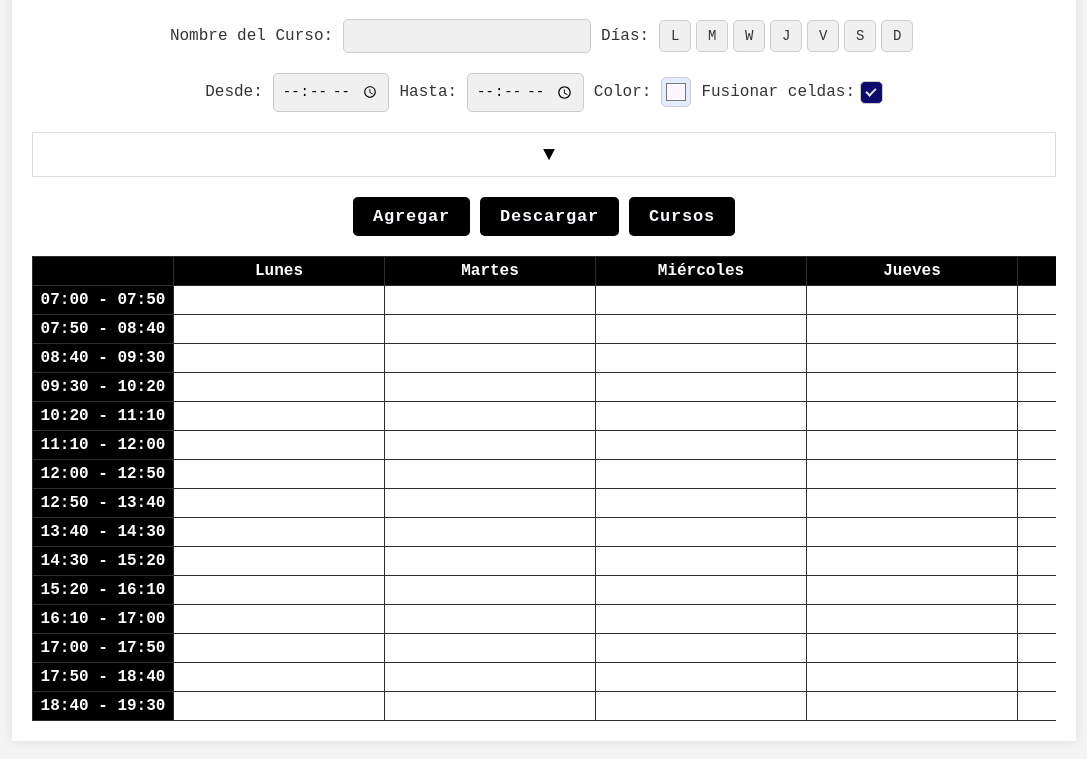
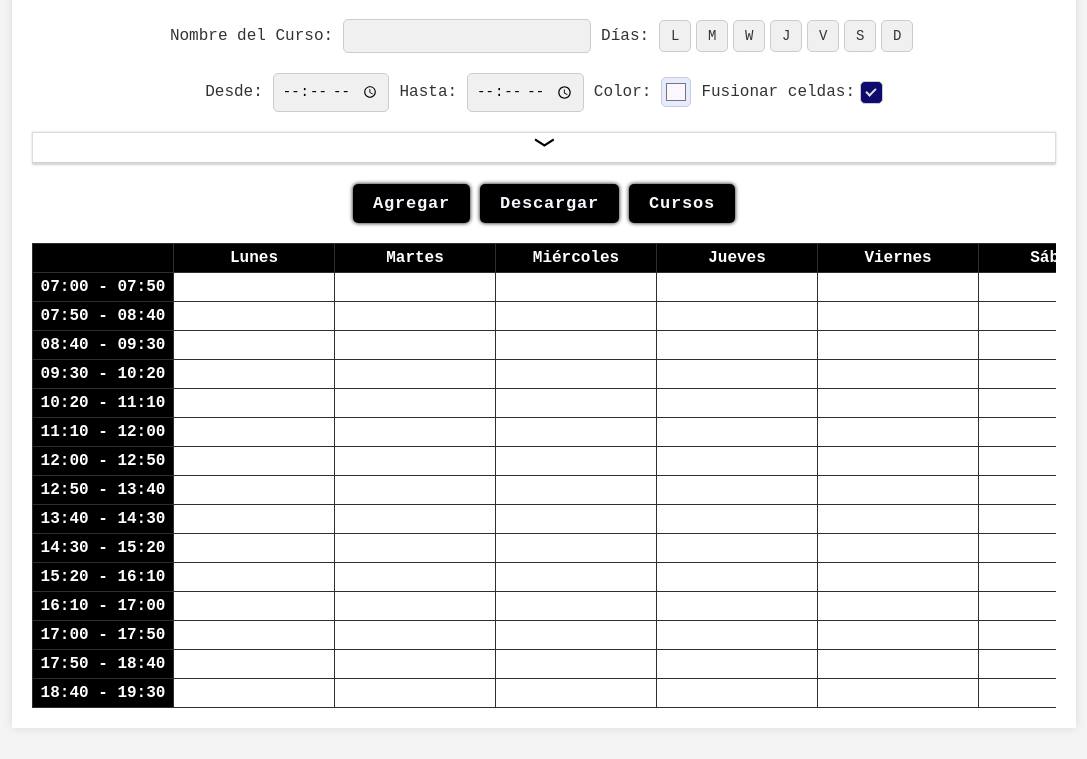
Before and after one commit to Hestranha/horaio, a plain HTML site: page index.html in a window 1280 px wide. Shown: the part 131-890 px from the top of the page, without its empty margins (96-1183 px from the left). Drawn offline with Linux system fonts and the light colour scheme; some packages are replaced by stand-ins of ours; a script that the page names is missing.

Commit message:
estetica botones

```diff
--- a/index.html
+++ b/index.html
@@ -26,7 +26,7 @@
             <label style="margin-right: 10px" for="nombre-curso"
               >Nombre del Curso:</label
             >
-            <input type="text" id="nombre-curso" required maxlength="50"/>
+            <input type="text" id="nombre-curso" required maxlength="50" autocomplete="off"/>
           </div>
           <div class="container-dias">
             <label class="style-dias">Días:</label>
@@ -71,8 +71,8 @@
             </div>
           </div>
         </div>
+        <button class="toggle-detalles" type="button" onclick="toggleDetalles()"><span>﹀</span></button>
         <div class="detalles-extra">
-          <div class="toggle-detalles" onclick="toggleDetalles()">▼</div>
           <div class="detalles-content">
             <hr>
             <h2>Detalles de horario</h2>
--- a/script.js
+++ b/script.js
@@ -5,6 +5,8 @@ generarColorPastel();
 //***************************************************************
 // Obtén la referencia al checkbox "borrarTodos"
 var checkboxBorrarTodos = document.getElementById('borrarTodos');
+var detallesContent = document.querySelector('.detalles-content');
+// detallesContent.style.display = 'none';
 // Agrega un evento de cambio al checkbox "borrarTodos"
 checkboxBorrarTodos.addEventListener('change', function () {
     // Obtén todos los checkboxes dentro de .infoCursos
@@ -18,9 +20,25 @@ checkboxBorrarTodos.addEventListener('change', function () {
 //***************************************************************
 //***************************************************************
 function toggleDetalles() {
-    var detallesContent = document.querySelector('.detalles-content');
-    detallesContent.style.display = detallesContent.style.display === 'none' ? 'flex' : 'none';
+    var detallesContent = document.querySelector('.detalles-extra');
+    var toggleButton = document.querySelector('.toggle-detalles');
+
+    // Toggle the visibility class
+    var isVisible = detallesContent.classList.toggle('visible');
+
+    // Toggle the color of the button and span
+    toggleButton.classList.toggle('clicked', isVisible);
+    toggleButton.querySelector('span').classList.toggle('clicked', isVisible);
+
+    // Rest of your existing code...
+    if (isVisible) {
+        detallesContent.style.maxHeight = (detallesContent.scrollHeight) + "px";
+    } else {
+        detallesContent.style.maxHeight = 0;
+    }
 }
+
+
 
 //***************************************************************
 //***************************************************************
--- a/styles-estetica.css
+++ b/styles-estetica.css
@@ -101,6 +101,7 @@
     border-radius: 5px;
     overflow: hidden;
     color: ghostwhite;
+    box-shadow: 0 0px 4px rgba(0, 0, 0, 0.973);
 }
 
 .ani span {
--- a/styles.css
+++ b/styles.css
@@ -86,16 +86,32 @@ td {
 th {
     background-color: #000000;
     color: #ffffff;
-    min-width: 200px;
-    max-width: 200px;
+    min-width: 150px;
+    max-width: 150px;
 }
+
 td {
     background-color: #ffffff;
-    min-width: 200px;
-    max-width: 200px;
+    min-width: 150px;
+    max-width: 150px;
 }
-#vacio,#f1,#f2,#f3,#f4,#f5,#f6,#f7,#f8,#f9,
-#f10,#f11,#f12,#f13,#f14,#f15{
+
+#vacio,
+#f1,
+#f2,
+#f3,
+#f4,
+#f5,
+#f6,
+#f7,
+#f8,
+#f9,
+#f10,
+#f11,
+#f12,
+#f13,
+#f14,
+#f15 {
     min-width: 130px !important;
     max-width: 130px !important;
 }
@@ -532,25 +548,71 @@ td {
     display: flex;
     flex-direction: column;
     border: 1px solid #ddd;
-    padding: 10px;
+    /* padding: 10px; */
     margin-bottom: 20px;
-
+    max-height: 0;
+    overflow: hidden;
+    transition: max-height 0.5s ease-in-out;
+    box-shadow: 0 1px 2px rgba(0, 0, 0, 0.2);
 }
 
 .toggle-detalles {
     cursor: pointer;
+    display: flex;
+    justify-content: center;
+    align-items: center;
     font-size: 20px;
     padding: 0px 5px;
     width: 100%;
+    background-color: rgb(255, 255, 255);
     height: auto;
     text-align: center;
+    position: relative;
+    font-weight: 700;
+    border-radius: 0px;
+    overflow: hidden;
+    border: 1px solid #ddd;
+    border-bottom: 0px;
+    box-shadow: 0 0px 2px rgba(0, 0, 0, 0.2);
+    transition: background-color 0.4s;
 }
 
+.toggle-detalles span {
+    z-index: 10;
+    transition: color 0.4s;
+    color: black;
+}
+
+.toggle-detalles:hover span {
+    color: ghostwhite;
+}
+
+.toggle-detalles:hover {
+    background-color: rgb(0, 0, 0);
+    color: ghostwhite;
+}
+
+.toggle-detalles.clicked {
+    background-color: rgb(0, 0, 0);
+}
+
+.toggle-detalles.clicked:hover {
+    background-color: #ffffff;
+}
+
+.toggle-detalles.clicked span {
+    color: ghostwhite;
+}
+
+.toggle-detalles.clicked:hover span {
+    color: rgb(0, 0, 0);
+}
 
 .detalles-content {
-    display: none;
+    display: flex;
     align-items: center;
     flex-direction: column;
+    padding: 10px;
     /* justify-content: center; */
 }
 
@@ -612,7 +674,9 @@ td {
         gap: 10px;
         /* flex-direction: column; */
     }
-    .descargar, .borrar{
+
+    .descargar,
+    .borrar {
         margin-left: 0px;
     }
 
@@ -625,11 +689,13 @@ td {
         align-items: center;
         /*justify-content: start; */
     }
-    .ani{
+
+    .ani {
         width: 110px;
         display: flex;
         font-size: 11px !important;
     }
+
     /*
     .detalles-content {
          align-items: start;
@@ -641,8 +707,7 @@ td {
 .days-checkbox label:hover:not(:focus-within),
 .container-hora input:hover:not(:focus-within),
 /* .container-color input:hover:not(:focus-within), */
-.container-a div:hover:not(:focus-within)
-{
+.container-a div:hover:not(:focus-within) {
     background-color: #a2b3ff !important;
     border: 1px solid #a2b3ff;
 }
```
